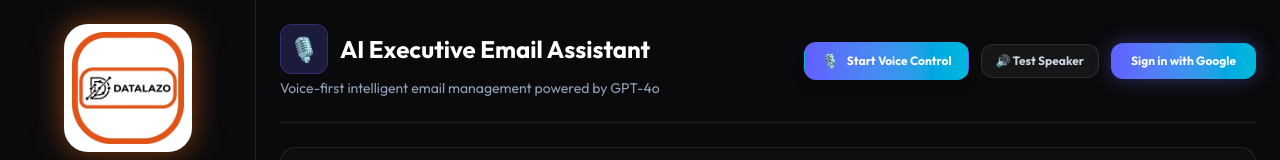
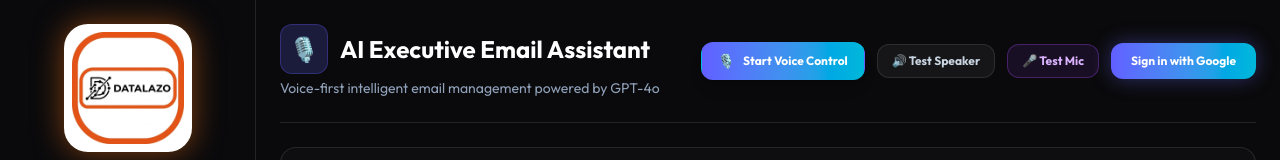
Before and after one commit to llazober/Datalazo, a Next.js app: page /dashboard/email-assistant in a window 1280 px wide. Shown: the top 160 px of the page. Built offline with nearby package versions, Linux system fonts and the light colour scheme; no server answers.

Commit message:
feat(mic): add Test Mic diagnostic button with getUserMedia device name and exact error code display

```diff
--- a/src/app/dashboard/email-assistant/page.tsx
+++ b/src/app/dashboard/email-assistant/page.tsx
@@ -62,6 +62,7 @@ export default function DashboardEmailAssistantPage() {
   const [typedCommand, setTypedCommand] = useState('');
   const [aiResponse, setAiResponse] = useState<string | null>(null);
   const [micError, setMicError] = useState<string | null>(null);
+  const [micStatus, setMicStatus] = useState<string | null>(null);
   const [emailError, setEmailError] = useState<string | null>(null);
   const recognitionRef = useRef<any>(null);
   const shouldListenRef = useRef<boolean>(false);
@@ -261,6 +262,37 @@ export default function DashboardEmailAssistantPage() {
     setSpeechTested(true);
   };
 
+  const testMicrophone = async () => {
+    setMicStatus(null);
+    setMicError(null);
+
+    // Step 1: Check if getUserMedia works
+    if (!navigator.mediaDevices?.getUserMedia) {
+      setMicError('getMicError: navigator.mediaDevices.getUserMedia not available. Not on HTTPS or browser too old.');
+      return;
+    }
+
+    try {
+      setMicStatus('🔄 Requesting microphone access...');
+      const stream = await navigator.mediaDevices.getUserMedia({ audio: true });
+      const tracks = stream.getAudioTracks();
+      const label = tracks[0]?.label || 'Unknown device';
+      stream.getTracks().forEach(t => t.stop());
+      setMicStatus(`✅ Mic hardware OK! Device: "${label}". Now click Start Voice Control.`);
+    } catch (err: any) {
+      const code = err.name || err.message || 'Unknown';
+      if (code === 'NotAllowedError' || code === 'PermissionDeniedError') {
+        setMicError(`getMic error: NotAllowedError — Chrome denied mic even though datalazo.net is in Allowed list. Try: in Chrome go to chrome://settings/content/microphone, delete datalazo.net from Allowed, reload, then allow again.`);
+      } else if (code === 'NotFoundError' || code === 'DevicesNotFoundError') {
+        setMicError(`getMic error: NotFoundError — No microphone hardware found. Check Windows Sound → Recording tab → make sure a mic device is enabled.`);
+      } else if (code === 'NotReadableError' || code === 'TrackStartError') {
+        setMicError(`getMic error: NotReadableError — Microphone is busy or used by another app (Teams, Zoom, etc.). Close other apps using the mic, then try again.`);
+      } else {
+        setMicError(`getMic error: ${code} — ${err.message}`);
+      }
+    }
+  };
+
   const handleLogout = () => {
     document.cookie = 'user_session=; Path=/; Expires=Thu, 01 Jan 1970 00:00:01 GMT;';
     document.cookie = 'user_profile=; Path=/; Expires=Thu, 01 Jan 1970 00:00:01 GMT;';
@@ -306,6 +338,13 @@ export default function DashboardEmailAssistantPage() {
             🔊 {speechTested ? 'Speaker Tested ✓' : 'Test Speaker'}
           </button>
 
+          <button
+            onClick={testMicrophone}
+            className="px-3.5 py-2 rounded-xl bg-purple-500/10 text-purple-300 border border-purple-500/30 text-xs font-bold hover:bg-purple-500/20 transition-all flex items-center gap-1.5"
+          >
+            🎤 Test Mic
+          </button>
+
           {user ? (
             <div className="flex items-center gap-3 bg-white/[0.04] border border-emerald-500/30 px-4 py-2 rounded-xl">
               {user.picture ? (
@@ -348,6 +387,16 @@ export default function DashboardEmailAssistantPage() {
           </button>
         </div>
       )}
+
+      {micStatus && (
+        <div className="max-w-6xl w-full mb-4 p-4 rounded-xl bg-emerald-500/10 border border-emerald-500/30 text-emerald-200 font-bold text-xs flex items-center justify-between shadow-lg">
+          <span>{micStatus}</span>
+          <button onClick={() => setMicStatus(null)} className="text-white text-xs opacity-70 hover:opacity-100">
+            ✕
+          </button>
+        </div>
+      )}
+
 
       {emailError && (
         <div className="max-w-6xl w-full mb-6 p-4 rounded-xl bg-red-500/20 border border-red-500/40 text-red-200 font-bold text-xs flex items-center justify-between shadow-lg">
```
